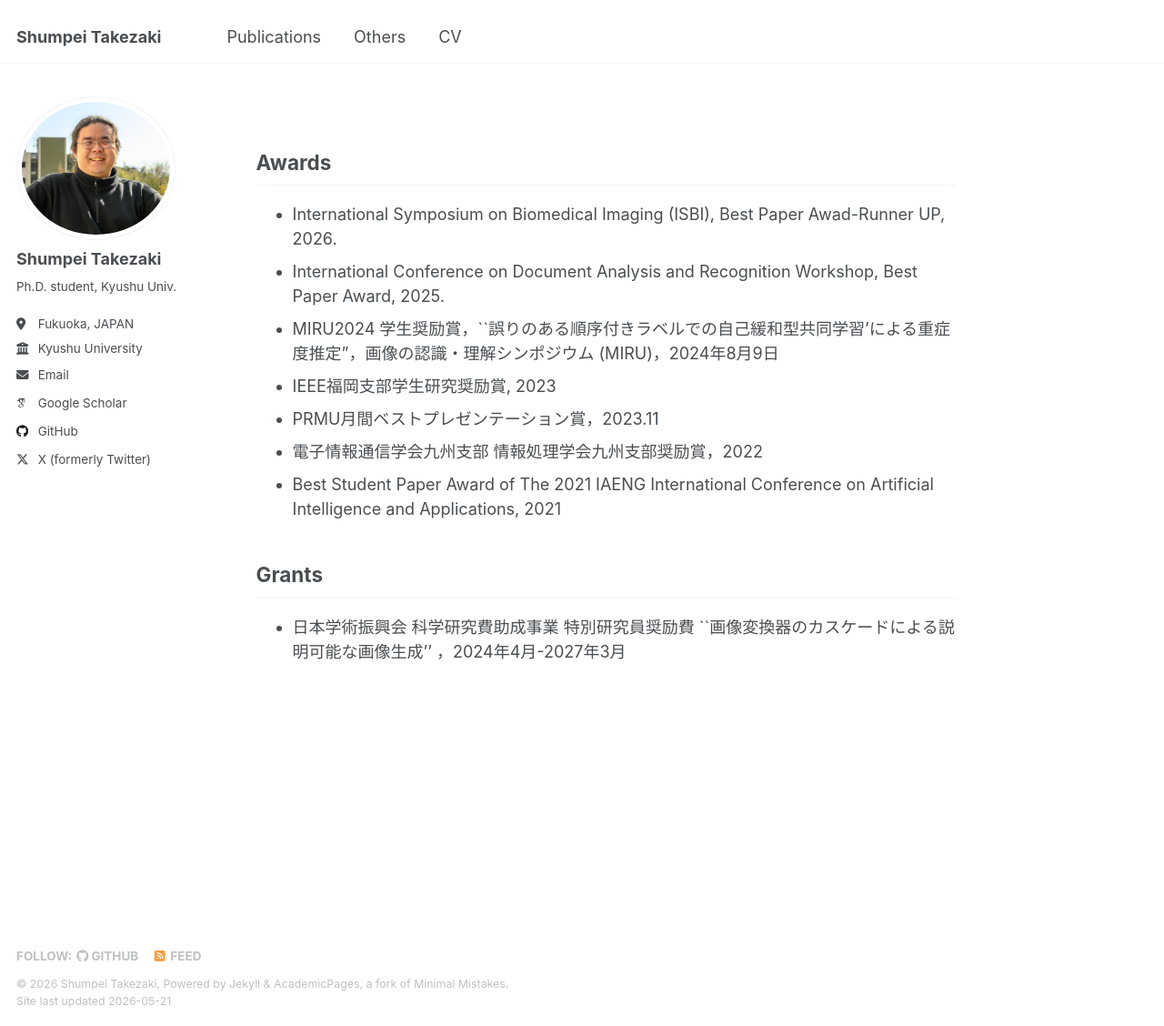
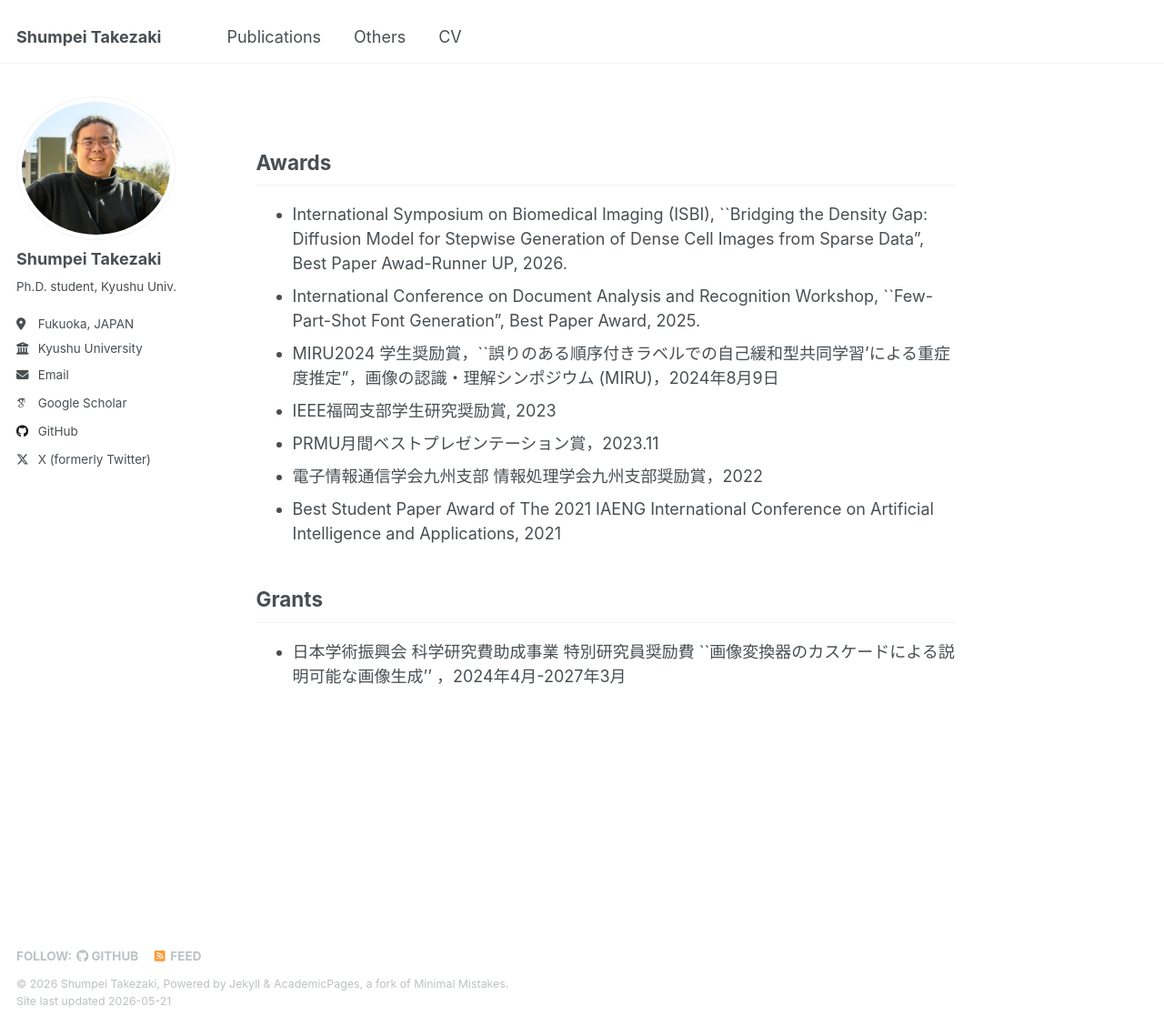
Before and after one commit to shumpei-takezaki/shumpei-takezaki.github.io, a Jekyll site: the page built from _pages/markdown.md, in a window 1280 px wide and 1128 px high. Shown: the whole window at 91% size. Built offline with Jekyll 4.4.1, drawn with Linux system fonts in a browser that asks for light colours; some web fonts are replaced.

Commit message:
update fpr award

```diff
--- a/_pages/markdown.md
+++ b/_pages/markdown.md
@@ -8,8 +8,8 @@ redirect_from:
 ---
 
 ## Awards
-* International Symposium on Biomedical Imaging (ISBI), Best Paper Awad-Runner UP, 2026.
-* International Conference on Document Analysis and Recognition Workshop, Best Paper Award, 2025.
+* International Symposium on Biomedical Imaging (ISBI), ``Bridging the Density Gap: Diffusion Model for Stepwise Generation of Dense Cell Images from Sparse Data", Best Paper Awad-Runner UP, 2026.
+* International Conference on Document Analysis and Recognition Workshop, ``Few-Part-Shot Font Generation", Best Paper Award, 2025.
 * MIRU2024 学生奨励賞，``誤りのある順序付きラベルでの自己緩和型共同学習'による重症度推定"，画像の認識・理解シンポジウム (MIRU)，2024年8月9日
 * IEEE福岡支部学生研究奨励賞, 2023
 * PRMU月間ベストプレゼンテーション賞，2023.11
```
